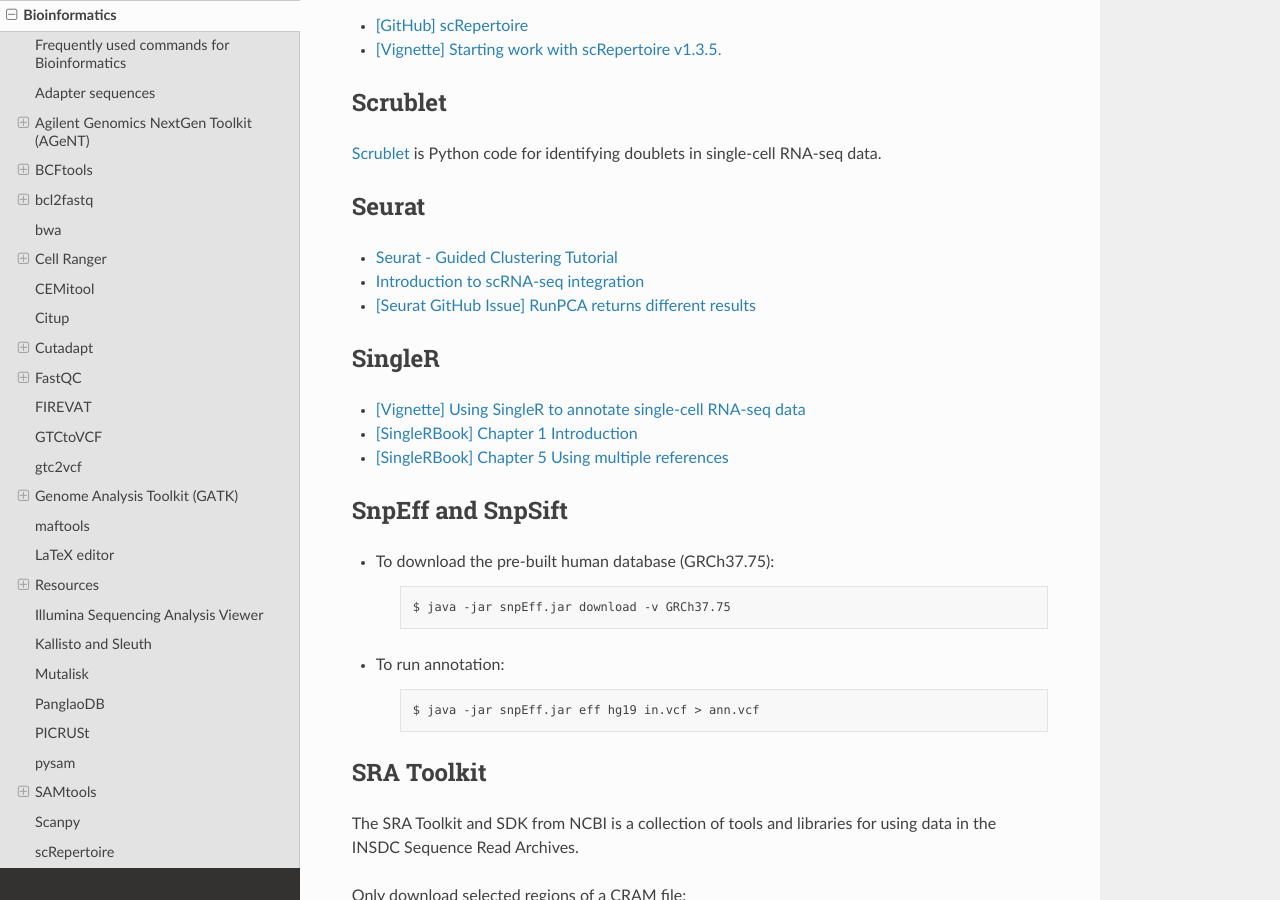
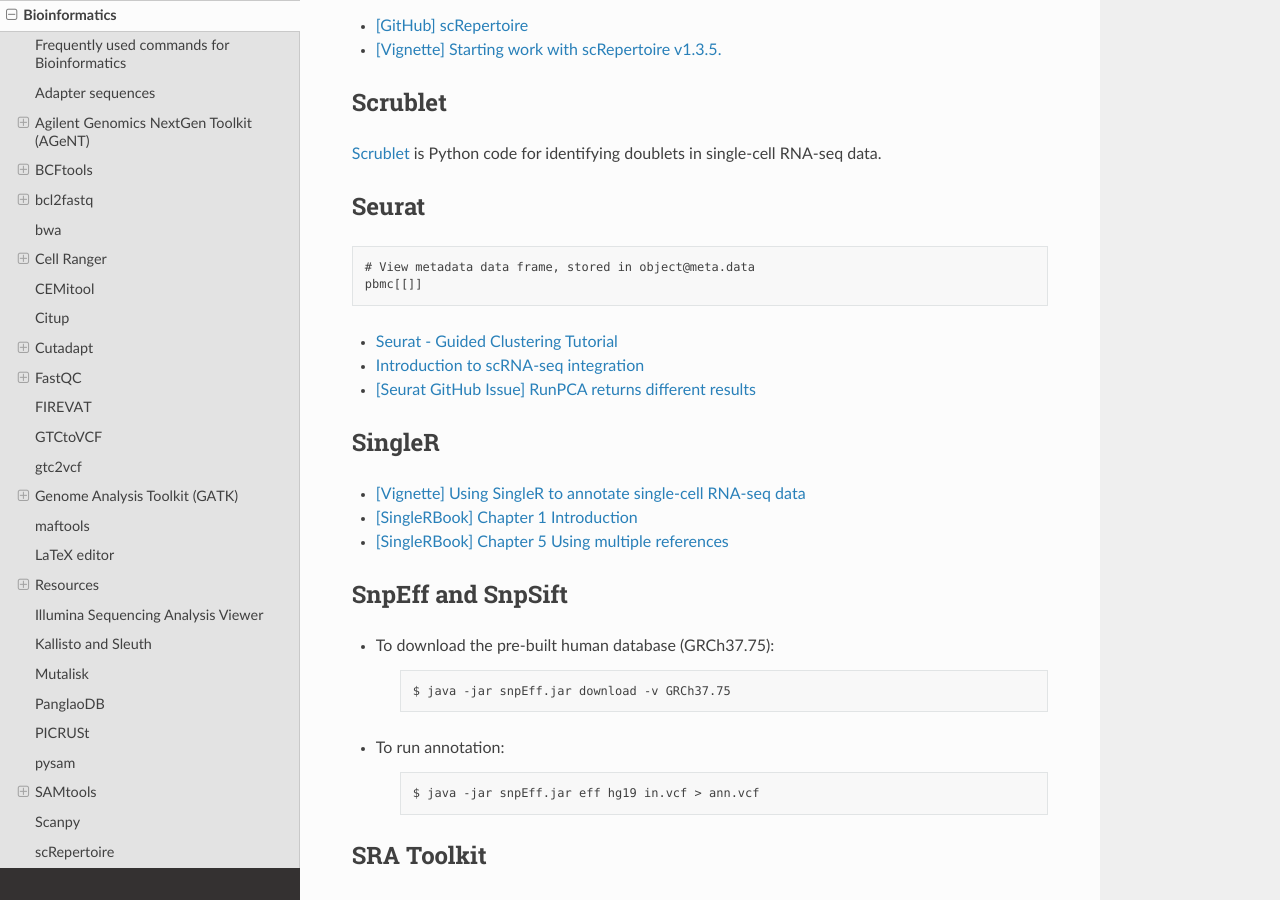
Before and after one commit to sbslee/notes, a Sphinx documentation site: the page built from docs/bioinformatics.rst, in a window 1280 px wide and 900 px high, scrolled down 21831 px. Built offline with Sphinx 7.4.7 and the Read the Docs theme 2.0.0, drawn with Linux system fonts in a browser that asks for light colours.

Commit message:
Update docs

```diff
--- a/docs/bioinformatics.rst
+++ b/docs/bioinformatics.rst
@@ -1005,6 +1005,11 @@
 Seurat
 ======
 
+.. code-block:: text
+
+    # View metadata data frame, stored in object@meta.data
+    pbmc[[]]
+
 - `Seurat - Guided Clustering Tutorial <https://satijalab.org/seurat/articles/pbmc3k_tutorial.html>`__
 - `Introduction to scRNA-seq integration <https://satijalab.org/seurat/articles/integration_introduction.html>`__
 - `[Seurat GitHub Issue] RunPCA returns different results <https://github.com/satijalab/seurat/issues/1793>`__
```
